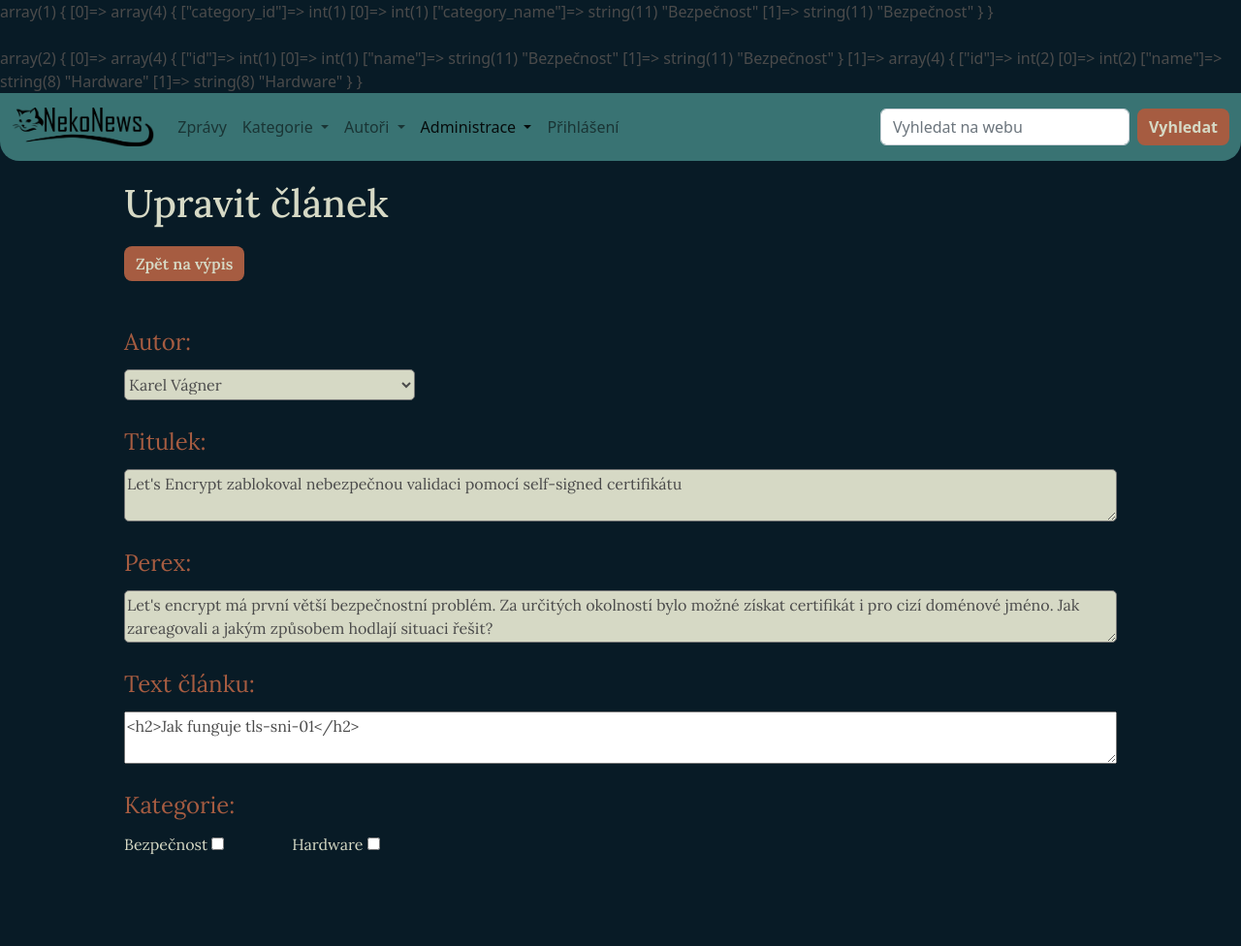
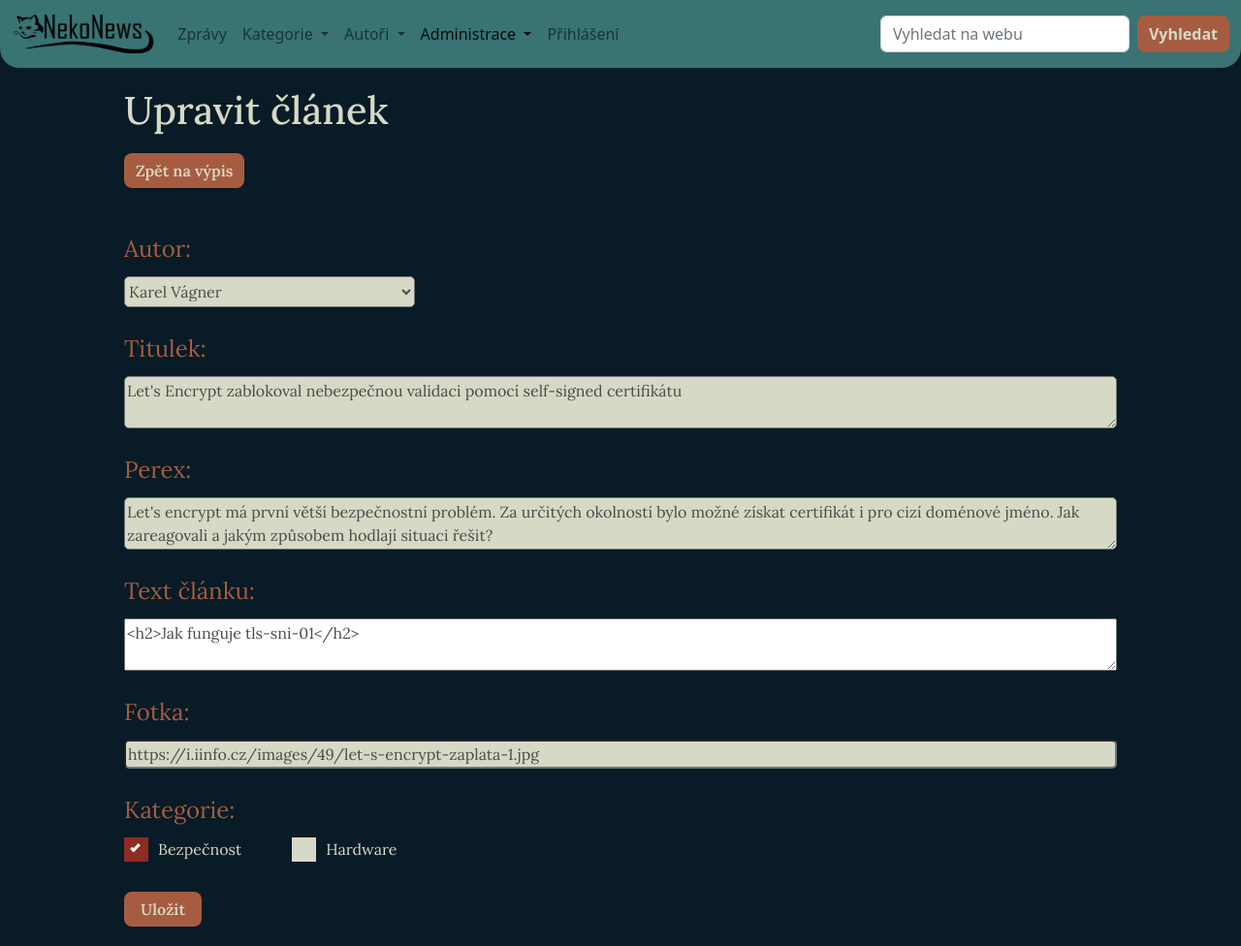
Before and after one commit to MandelOwO/News-Portal, a PHP site: page /admin/article-editor.php?id=1 in a window 1280 px wide. Shown: the whole page at 97% size. Before the commit the page ends 882 px from the top, so only its background shows below. Run offline with PHP 8.4, Linux system fonts and the light colour scheme; data comes from the database, SQL or seed files in the repository; some libraries are stand-ins or nearby versions.

Commit message:
article editor completed

```diff
--- a/admin/article-editor.php
+++ b/admin/article-editor.php
@@ -14,15 +14,17 @@ $article = false;
 if (!empty($_GET['id'])) {
     $article = $articleRepo->getArticleById($_GET['id']);
     $articleCategories = $categoryRepo->getCategoriesForArticle($_GET['id']);
+
+    $articleCategoriesIds = array_map(function ($cat) {
+        return $cat['category_id'];
+    }, $articleCategories);
 }
 
 $allAuthors = $authorRepo->getAll();
 $allCategories = $categoryRepo->getAll();
 
-var_dump($articleCategories);
-echo '<br>';
-echo '<br>';
-var_dump($allCategories);
+
+
 ?>
 
 <!DOCTYPE html>
@@ -77,31 +79,39 @@ require_once '../source/pages/navbar.php';
             </select>
 
             <label for="title" class="label-header">Titulek: </label>
-            <textarea name="title" id="title" class="text-input"
+            <textarea name="title" id="title" class="text-input" required
             ><?= $article ? $article['title'] : '' ?></textarea>
 
 
             <label for="perex" class="label-header">Perex: </label>
-            <textarea name="perex" id="perex" class="text-input"
+            <textarea name="perex" id="perex" class="text-input" required
             ><?= $article ? $article['perex'] : '' ?></textarea>
 
             <label for="article-text" class="label-header">Text článku:</label>
-            <textarea name="article-text" id="article-text"
+            <textarea name="article-text" id="article-text" required
                       placeholder="Jste svědky zrození úžasného článku!"
             ><?= $article ? $article['text'] : '' ?></textarea>
+
+            <label for="photo" class="label-header">Fotka: </label>
+            <input type="url" name="photo" id="photo" class="text-input"
+                   value="<?= $article ? $article['image'] : '' ?>">
 
             <label class="label-header">Kategorie: </label>
             <div class="categories-selection">
                 <?php foreach ($allCategories as $category) { ?>
                     <div>
-                        <label for="<?= $category['id'] ?>" class="category-label"><?= $category['name'] ?></label>
+
+                        <label for="<?= $category['id'] ?>" class="category-label container"><?= $category['name'] ?>
                         <input type="checkbox" name="category[]" id="<?= $category['id'] ?>"
                                value="<?= $category['id'] ?>" class="checkbox"
-                            <?= $article && in_array($category, $articleCategories) ? 'checked' : '' ?>>
-                        <!-- TODO dodělat checkování kategorií -->
+                            <?= $article && in_array($category['id'], $articleCategoriesIds) ? 'checked' : '' ?>>
+                        <span class="checkmark"></span>
+                        </label>
                     </div>
                 <?php } ?>
             </div>
+
+            <button type="submit" class="btn btn-bd-primary btn-save">Uložit</button>
         </form>
     </section>
 </main>
--- a/source/scripts/tinymce.js
+++ b/source/scripts/tinymce.js
@@ -1,11 +1,14 @@
 tinymce.init({
     selector: '#article-text',
     toolbar: 'undo redo | blocks fontfamily fontsize | bold italic underline strikethrough | link image media table mergetags | addcomment showcomments | spellcheckdialog a11ycheck | align lineheight | checklist numlist bullist indent outdent | emoticons charmap | removeformat',
+   /*
+   plugins: 'anchor autolink charmap codesample emoticons image link lists media searchreplace table visualblocks wordcount checklist mediaembed casechange export formatpainter pageembed linkchecker a11ychecker permanentpen powerpaste advtable advcode editimage tinycomments tableofcontents footnotes mergetags autocorrect',
+
     tinycomments_mode: 'embedded',
     tinycomments_author: 'Author name',
     mergetags_list: [
         {value: 'First.Name', title: 'First Name'},
         {value: 'Email', title: 'Email'},
     ],
+    */
 });
-/*plugins: 'anchor autolink charmap codesample emoticons image link lists media searchreplace table visualblocks wordcount checklist mediaembed casechange export formatpainter pageembed linkchecker a11ychecker permanentpen powerpaste advtable advcode editimage tinycomments tableofcontents footnotes mergetags autocorrect',*/
--- a/source/styles/style.css
+++ b/source/styles/style.css
@@ -324,7 +324,9 @@ td a:hover {
 }
 
 .text-input:focus {
+    outline: none !important;
     border-color: var(--primary-additional);
+    box-shadow: 0 0 10px var(--secondary-aditional);
 }
 
 .editor > form {
@@ -350,7 +352,7 @@ td a:hover {
 }
 
 .btn-save {
-    margin-top: 1rem;
+    margin-top: 2rem;
     width: 5rem;
     grid-column: 1/2;
 }
@@ -408,6 +410,74 @@ td a:hover {
 }
 
 
+/* Customize the label (the container) */
+.container {
+    display: block;
+    position: relative;
+    padding-left: 35px;
+    margin-bottom: 12px;
+    cursor: pointer;
+    font-size: 22px;
+    -webkit-user-select: none;
+    -moz-user-select: none;
+    -ms-user-select: none;
+    user-select: none;
+}
+
+/* Hide the browser's default checkbox */
+.container input {
+    position: absolute;
+    opacity: 0;
+    cursor: pointer;
+    height: 0;
+    width: 0;
+}
+
+/* Create a custom checkbox */
+.checkmark {
+    position: absolute;
+    top: 0;
+    left: 0;
+    height: 25px;
+    width: 25px;
+    background-color: var(--secondary-font);
+}
+
+/* On mouse-over, add a grey background color */
+.container:hover input ~ .checkmark {
+    background-color: #adb19b;
+}
+
+/* When the checkbox is checked, add a blue background */
+.container input:checked ~ .checkmark {
+    background-color: var(--secondary-aditional);
+}
+
+/* Create the checkmark/indicator (hidden when not checked) */
+.checkmark:after {
+    content: "";
+    position: absolute;
+    display: none;
+}
+
+/* Show the checkmark when checked */
+.container input:checked ~ .checkmark:after {
+    display: block;
+}
+
+/* Style the checkmark/indicator */
+.container .checkmark:after {
+    left: 9px;
+    top: 5px;
+    width: 5px;
+    height: 10px;
+    border: solid white;
+    border-width: 0 3px 3px 0;
+    -webkit-transform: rotate(45deg);
+    -ms-transform: rotate(45deg);
+    transform: rotate(45deg);
+}
+
 /* --- >>>>>>>>>> TABLET <<<<<<<<<< --- */
 @media screen and (min-width: 768px) {
     .admin-nav {
```
